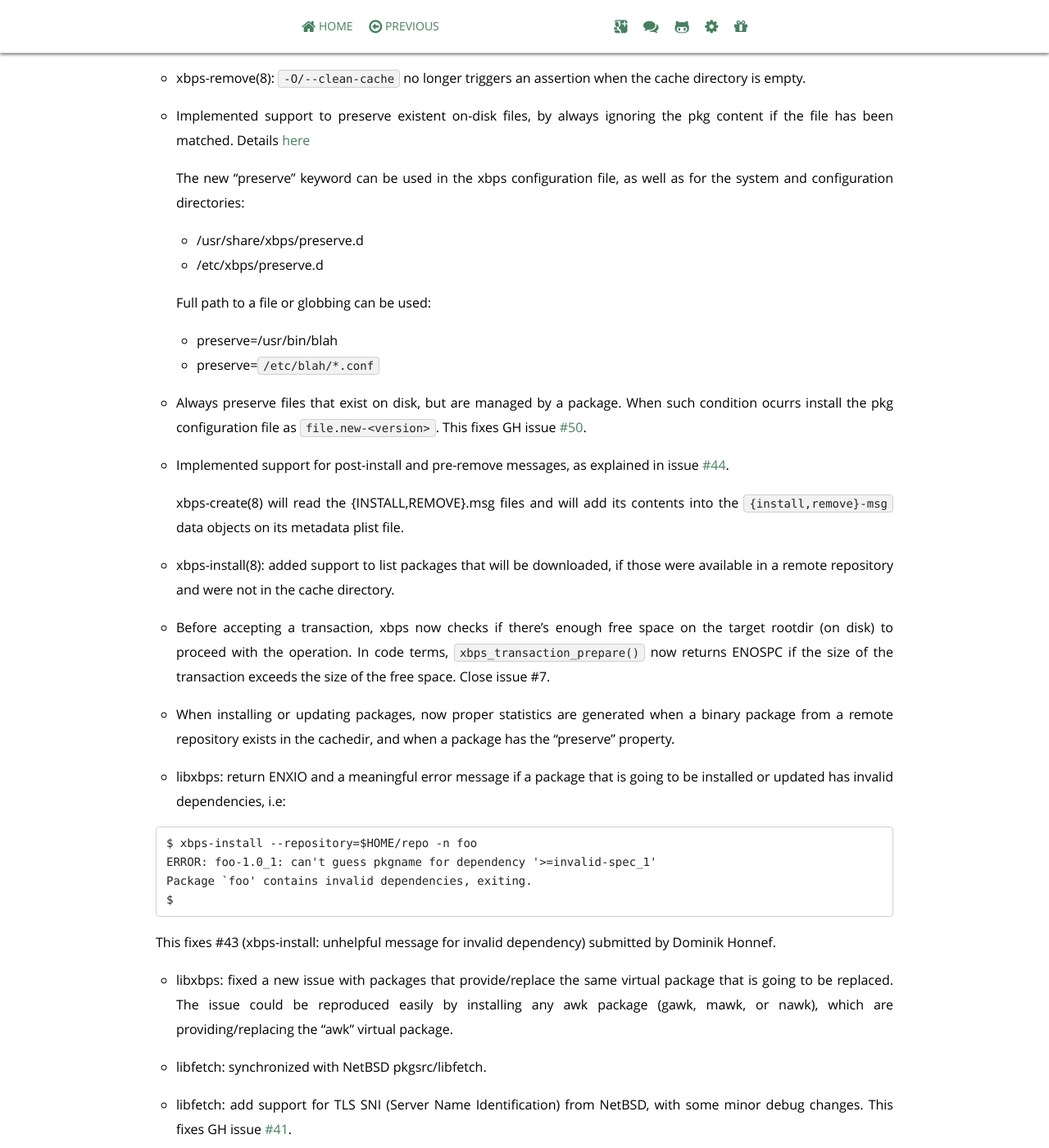
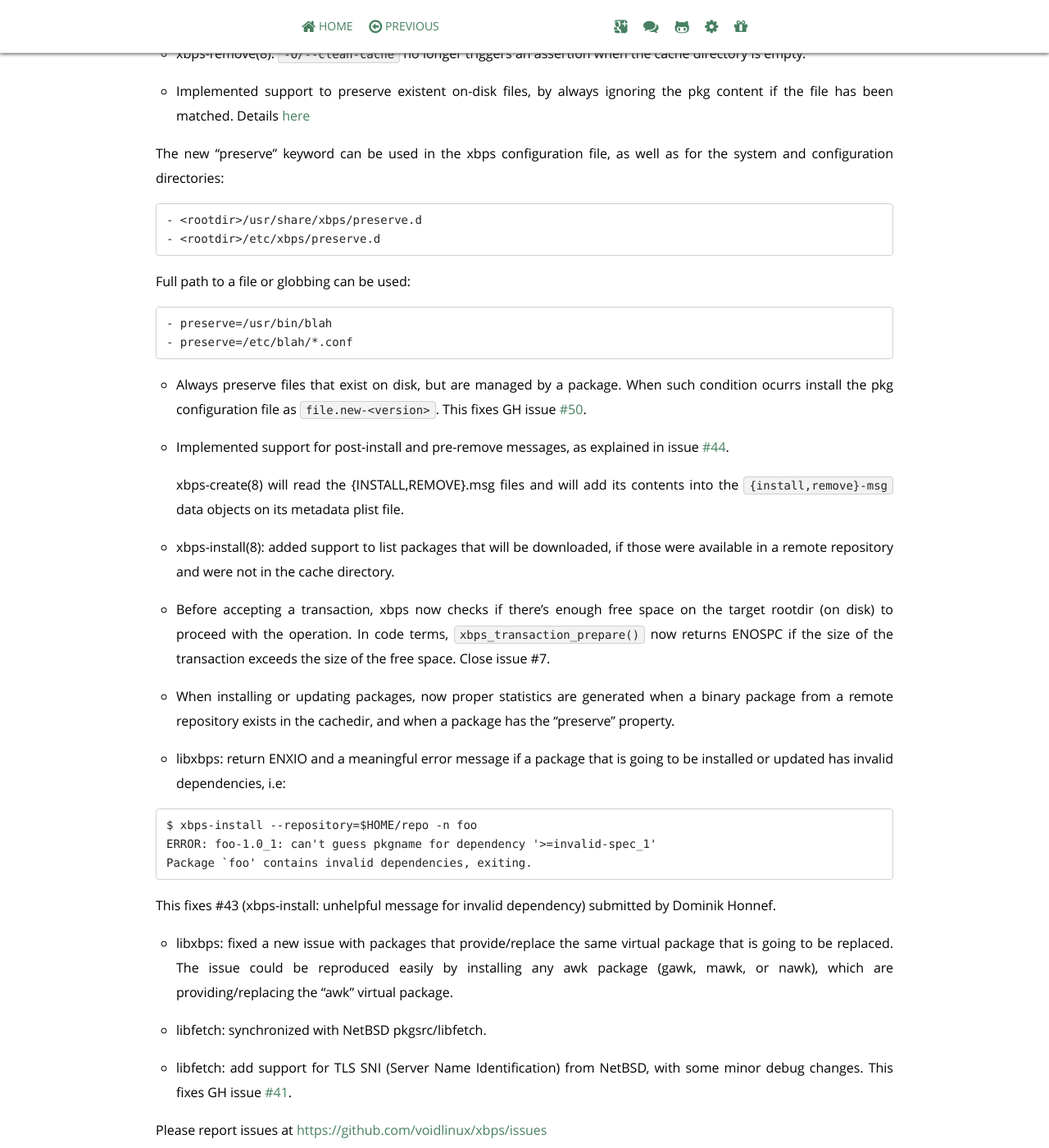
Before and after one commit to void-linux/void-linux.github.io, a Jekyll site: the page built from _posts/2014-09-15-xbps-0.39.markdown, in a window 1280 px wide and 1400 px high, scrolled down 2237 px. Shown: the whole window at 82% size. Built offline with Jekyll 4.4.1, drawn with Linux system fonts in a browser that asks for light colours; Markdown is read by kramdown in place of the engine named in the settings; comment, search, counter and statistics services are not loaded.

Commit message:
Various tweaks part. 2

````diff
--- a/_posts/2014-09-15-xbps-0.39.markdown
+++ b/_posts/2014-09-15-xbps-0.39.markdown
@@ -36,10 +36,10 @@ plus the pkgdb specific ones (automatic-install, install-date, metafile-sha256)
 with the pkg files list being the exception. The pkgdb code will automatically
 convert the pkgdb files to the new format the first time it's accesed.
 
-    This effectively implements a two phase upgrade, the first time to upgrade the
+This effectively implements a two phase upgrade, the first time to upgrade the
 pkgdb format and the second one to execute the real operation.
 
-    The pkg metadata files stored in metadir (`/var/db/xbps`) now just contains its
+The pkg metadata files stored in metadir (`/var/db/xbps`) now just contains its
 pkg files list objects, everything else is stored in pkgdb. This allows libxbps
 to speed up the process of checking for unmet shared libraries, among other things.
 
@@ -91,16 +91,20 @@ cache directory is empty.
 - Implemented support to preserve existent on-disk files, by always ignoring
 the pkg content if the file has been matched. Details [here](https://github.com/voidlinux/xbps/issues/51)
 
-    The new "preserve" keyword can be used in the xbps configuration file, as well
+The new "preserve" keyword can be used in the xbps configuration file, as well
 as for the system and configuration directories:
 
-	- <rootdir>/usr/share/xbps/preserve.d
-	- <rootdir>/etc/xbps/preserve.d
+```
+- <rootdir>/usr/share/xbps/preserve.d
+- <rootdir>/etc/xbps/preserve.d
+```
 
-    Full path to a file or globbing can be used:
+Full path to a file or globbing can be used:
 
-	- preserve=/usr/bin/blah
-	- preserve=`/etc/blah/*.conf`
+```
+- preserve=/usr/bin/blah
+- preserve=/etc/blah/*.conf
+```
 
 - Always preserve files that exist on disk, but are managed by a package.
 When such condition ocurrs install the pkg configuration file as `file.new-<version>`.
@@ -131,7 +135,6 @@ going to be installed or updated has invalid dependencies, i.e:
 $ xbps-install --repository=$HOME/repo -n foo
 ERROR: foo-1.0_1: can't guess pkgname for dependency '>=invalid-spec_1'
 Package `foo' contains invalid dependencies, exiting.
-$
 ```
 
 This fixes #43 (xbps-install: unhelpful message for invalid dependency)
````
